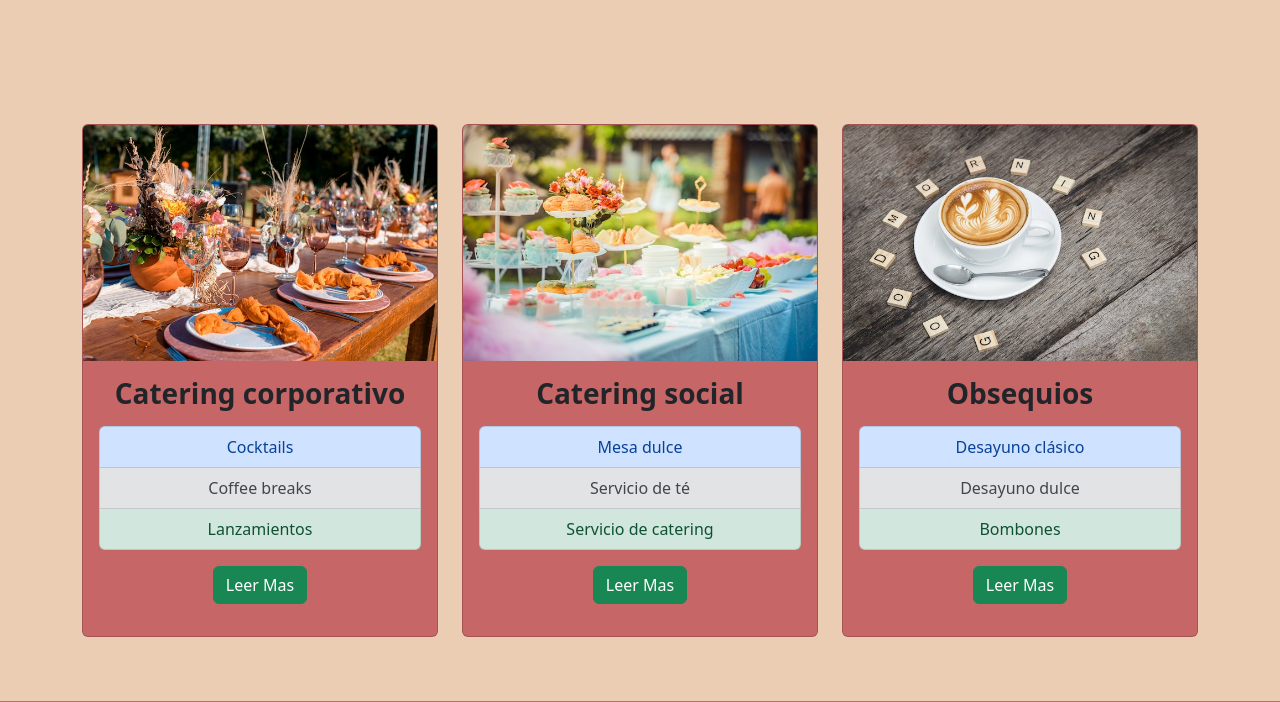
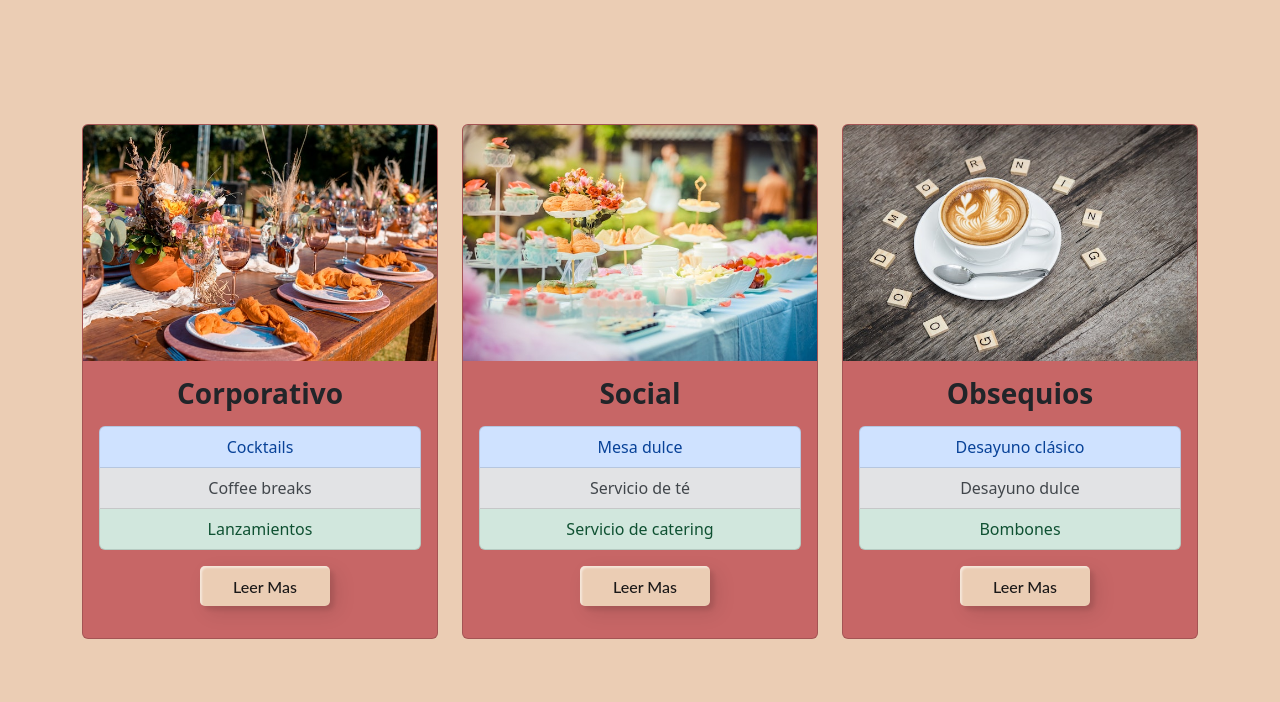
Before and after one commit to RLunaGHub/PFLuna, a website: page pages/catering.html in a window 1280 px wide. Shown: the part 218-920 px from the top of the page. Drawn offline with nearby package versions, Linux system fonts and the light colour scheme.

Commit message:
botones nuevos

```diff
--- a/pages/catering.html
+++ b/pages/catering.html
@@ -119,7 +119,7 @@
               />
               <div class="card-body text-center">
                 <div class="card-title mb-3">
-                  <h3 class="card-title fw-bold mb-3">Catering corporativo</h3>
+                  <h3 class="card-title fw-bold mb-3">Corporativo</h3>
                   <ul class="list-group list-group-color mb-3">
                     <li class="list-group-item list-group-item-primary">
                       Cocktails
@@ -131,7 +131,7 @@
                       Lanzamientos
                     </li>
                   </ul>
-                  <button class="btn btn-success">Leer Mas</button>
+                  <button class="custom-btn btn-nuevo"><span>Click!</span><span>Leer Mas</span></button>
                 </div>
               </div>
             </div>
@@ -146,7 +146,7 @@
               />
               <div class="card-body text-center">
                 <div class="card-title mb-3">
-                  <h3 class="card-title fw-bold mb-3">Catering social</h3>
+                  <h3 class="card-title fw-bold mb-3">Social</h3>
                   <ul class="list-group list-group-color mb-3">
                     <li class="list-group-item list-group-item-primary">
                       Mesa dulce
@@ -158,7 +158,7 @@
                       Servicio de catering
                     </li>
                   </ul>
-                  <button class="btn btn-success">Leer Mas</button>
+                  <button class="custom-btn btn-nuevo"><span>Click!</span><span>Leer Mas</span></button>
                 </div>
               </div>
             </div>
@@ -185,7 +185,7 @@
                       Bombones
                     </li>
                   </ul>
-                  <button class="btn btn-success">Leer Mas</button>
+                  <button class="custom-btn btn-nuevo"><span>Click!</span><span>Leer Mas</span></button>
                 </div>
               </div>
             </div>
--- a/scss/_transitions.scss
+++ b/scss/_transitions.scss
@@ -45,3 +45,93 @@ h1 {
     transform: translateX(0px);
   }
 }
+
+/*Botones nuevos*/
+/*Prueba boton nuevo*/
+.custom-btn {
+  width: 100px;
+  height: 40px;
+  color: rgb(26, 24, 24);
+  border-radius: 5px;
+  padding: 10px 25px;
+  font-family: 'Lato', sans-serif;
+  font-weight: 500;
+  background: transparent;
+  cursor: pointer;
+   transition: all 0.3s ease;
+  position: relative;
+  display: inline-block;
+   box-shadow:inset 2px 2px 2px 0px rgba(255,255,255,.5),
+   7px 7px 20px 0px rgba(0,0,0,.1),
+   4px 4px 5px 0px rgba(0,0,0,.1);
+  outline: none;
+}
+
+.btn-nuevo{
+  position: relative;
+  right: 20px;
+  bottom: 20px;
+  border:none;
+  box-shadow: none;
+  width: 130px;
+  height: 40px;
+  line-height: 42px;
+  -webkit-perspective: 230px;
+  perspective: 230px;
+}
+.btn-nuevo span {
+  background: #ebcdb4;
+  display: block;
+  position: absolute;
+  width: 130px;
+  height: 40px;
+  box-shadow:inset 2px 2px 2px 0px rgba(255,255,255,.5),
+   7px 7px 20px 0px rgba(0,0,0,.1),
+   4px 4px 5px 0px rgba(0,0,0,.1);
+  border-radius: 5px;
+  margin:0;
+  text-align: center;
+  -webkit-box-sizing: border-box;
+  -moz-box-sizing: border-box;
+  box-sizing: border-box;
+  -webkit-transition: all .3s;
+  transition: all .3s;
+}
+.btn-nuevo span:nth-child(1) {
+  box-shadow:
+   -7px -7px 20px 0px #fff9,
+   -4px -4px 5px 0px #fff9,
+   7px 7px 20px 0px #0002,
+   4px 4px 5px 0px #0001;
+  -webkit-transform: rotateX(90deg);
+  -moz-transform: rotateX(90deg);
+  transform: rotateX(90deg);
+  -webkit-transform-origin: 50% 50% -20px;
+  -moz-transform-origin: 50% 50% -20px;
+  transform-origin: 50% 50% -20px;
+}
+.btn-nuevo span:nth-child(2) {
+  -webkit-transform: rotateX(0deg);
+  -moz-transform: rotateX(0deg);
+  transform: rotateX(0deg);
+  -webkit-transform-origin: 50% 50% -20px;
+  -moz-transform-origin: 50% 50% -20px;
+  transform-origin: 50% 50% -20px;
+}
+.btn-nuevo:hover span:nth-child(1) {
+  box-shadow:inset 2px 2px 2px 0px rgba(255,255,255,.5),
+   7px 7px 20px 0px rgba(0,0,0,.1),
+   4px 4px 5px 0px rgba(0,0,0,.1);
+  -webkit-transform: rotateX(0deg);
+  -moz-transform: rotateX(0deg);
+  transform: rotateX(0deg);
+}
+.btn-nuevo:hover span:nth-child(2) {
+  box-shadow:inset 2px 2px 2px 0px rgba(255,255,255,.5),
+   7px 7px 20px 0px rgba(0,0,0,.1),
+   4px 4px 5px 0px rgba(0,0,0,.1);
+ color: transparent;
+  -webkit-transform: rotateX(-90deg);
+  -moz-transform: rotateX(-90deg);
+  transform: rotateX(-90deg);
+}
```
Also changed, not shown: index.html (+3 -3 lines), pages/productos.html (+4 -4 lines), css/style.css, scss/_variables.scss (line endings or trailing spaces), 1 other file.
